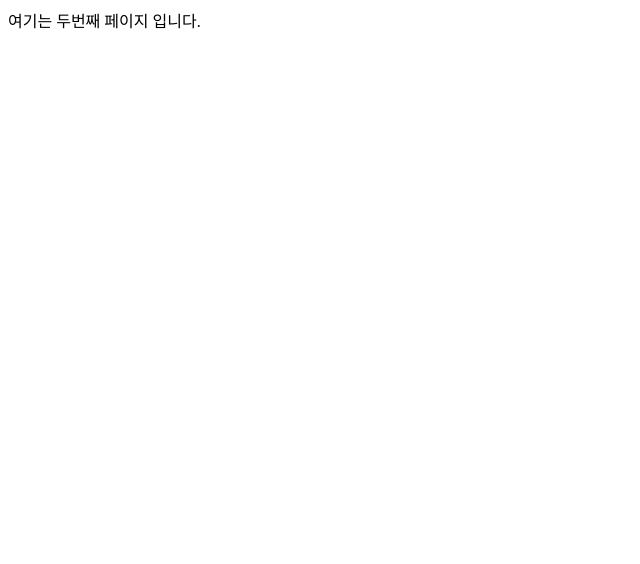
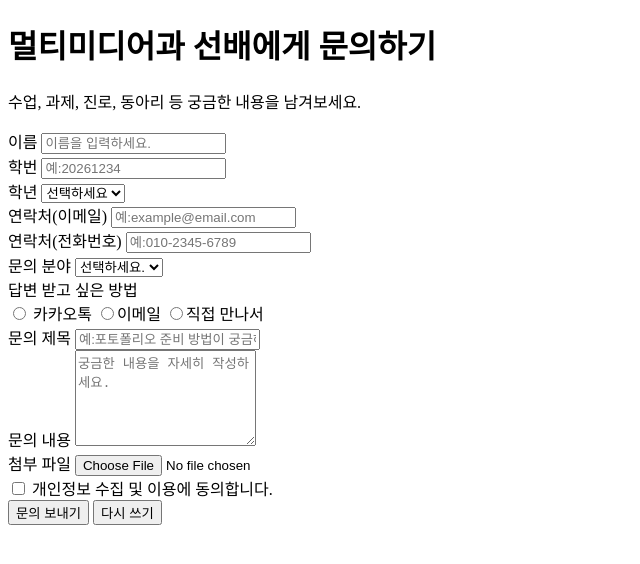
Before and after one commit to seoojiinn1351-glitch/myminiwed, a plain HTML site: page page2.html in a window 1280 px wide. Shown: the whole page, without its empty margins (0-640 px from the left). Drawn offline with Linux system fonts and the light colour scheme.

Commit message:
Add files via upload

```diff
--- a/page2.html
+++ b/page2.html
@@ -3,9 +3,95 @@
 <head>
     <meta charset="UTF-8">
     <meta name="viewport" content="width=device-width, initial-scale=1.0">
-    <title>두번째 페이지</title>
+    <title>상담 문의</title>
 </head>
 <body>
-   여기는 두번째 페이지 입니다.
+
+   <h1>멀티미디어과 선배에게 문의하기</h1>
+   <p>수업, 과제, 진로, 동아리 등 궁금한 내용을 남겨보세요.</p>
+
+   <from action ="#" method="get">
+
+    <div>
+        <label for ="username">이름</label>
+        <input type = "text" placeholder="이름을 입력하세요." name="username">
+
+    </div>
+
+    <div>
+        <label for ="student-id">학번</label>
+        <input type ="text" placeholder="예:20261234" name="student-id">
+
+    </div>
+
+    <div>
+      <label for="grade">학년</label>
+      <select name ="grade">
+         <option value>선택하세요</option>
+         <option value ="1">1학년</option>
+         <option value ="2">2학년</option>
+         <option value ="3">3학년</option>
+      </select>
+    </div>
+    <div>
+        <lable for ="email">연락처(이메일)</lable>
+        <input type="email" placeholder="예:example@email.com" name ="email">
+    </div>
+
+    <div>
+        <label for="phon">연락처(전화번호)</label>
+        <input type="tel" placeholder="예:010-2345-6789" name="phon">
+    </div>
+
+    <div>
+        <label for="category">문의 분야</label>
+        <select name ="category">
+            <option value="">선택하세요.</option>
+            <option value="class">수업</option>
+            <option value="assigment">과제</option>
+            <option value="portfolio">포트폴리오</option>
+            <option value="career">진로</option>
+            <option value="club">동아리</option>
+        </select>
+    </div>
+
+    <div>
+      <label>답변 받고 싶은 방법</label>
+      <br>
+      <label><input type ="radio" name ="reply" value="kakao"> 카카오톡</label>
+      <label><input type="radio" name ="reply" value="email">이메일</label>
+      <label><input type="radio" name ="reply" value="offline">직접 만나서</label>
+    </div>
+
+    <div>
+        <label for="title">문의 제목</label>
+        <input type="text" name="title" placeholder="예:포토폴리오 준비 방법이 궁금해요.">
+
+    </div>
+    <div>
+        <label for="content">문의 내용</label>
+        <textarea name="content" placeholder="궁금한 내용을 자세히 작성하세요." rows="6"></textarea>
+    </div>
+
+    <div>
+
+        <label for="file">첨부 파일</label>
+        <input type="file" name="file">
+    </div>
+    <div>
+        <input type="checkbox" name="agree">
+        개인정보 수집 및 이용에 동의합니다.
+    </div>
+
+     <div>
+        <input type="submit" value="문의 보내기">
+        <input type="reset" value="다시 쓰기">
+     </div>
+
+
+   </from>
+
+
+
 </body>
 </html>
```
Also changed, not shown: index.html (+24 -2 lines).
